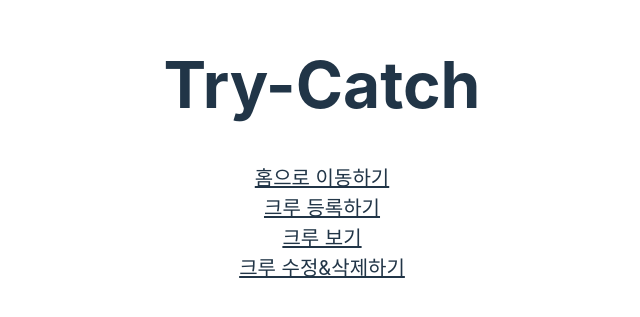
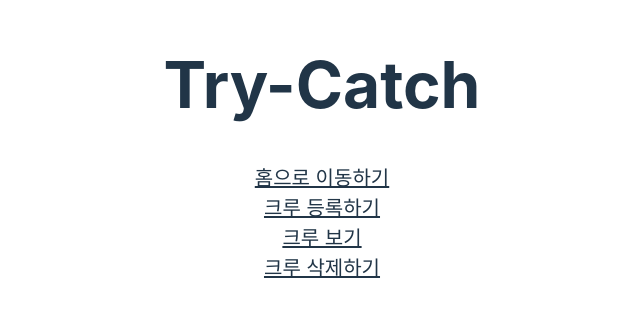
Before and after one commit to nlom0218/ErrorBoundary-practice, a React (Vite) app: page /try-catch in a window 1280 px wide. Shown: the part 235-552 px from the top of the page, without its empty margins (318-958 px from the left). Built offline with nearby package versions, Linux system fonts and the light colour scheme.

Commit message:
refactor: 크루 수정하기 제외

```diff
--- a/src/components/Navigation.tsx
+++ b/src/components/Navigation.tsx
@@ -8,7 +8,7 @@ const Navigation = () => {
       <Link to="/">홈으로 이동하기</Link>
       <Link to="register-crew">크루 등록하기</Link>
       <Link to="show-crew">크루 보기</Link>
-      <Link to="modify-crew">크루 수정&삭제하기</Link>
+      <Link to="delete-crew">크루 삭제하기</Link>
     </div>
   );
 };
--- a/src/pages/error-boundary/ModifyCrewErrorBoundary.tsx
+++ b/src/pages/error-boundary/DeleteCrewErrorBoundary.tsx
@@ -1,4 +1,4 @@
-const ModifyCrewErrorBoundary = () => {
+const DeleteCrewErrorBoundary = () => {
   return (
     <div>
       <span>크루를 수정, 삭제합니다. - ErrorBoundary</span>
@@ -6,4 +6,4 @@ const ModifyCrewErrorBoundary = () => {
   );
 };
 
-export default ModifyCrewErrorBoundary;
+export default DeleteCrewErrorBoundary;
--- a/src/pages/try-catch/ModifyCrewTryCatch.tsx
+++ b/src/pages/try-catch/DeleteCrewTryCatch.tsx
@@ -1,4 +1,4 @@
-const ModifyCrewTryCatch = () => {
+const DeleteCrewTryCatch = () => {
   return (
     <div>
       <span>크루를 수정, 삭제합니다. - try/catch</span>
@@ -6,4 +6,4 @@ const ModifyCrewTryCatch = () => {
   );
 };
 
-export default ModifyCrewTryCatch;
+export default DeleteCrewTryCatch;
```
Also changed, not shown: src/router.tsx (+6 -7 lines).
